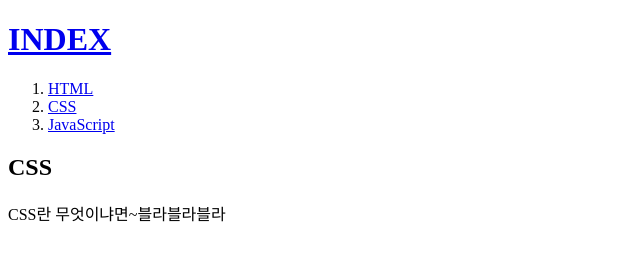
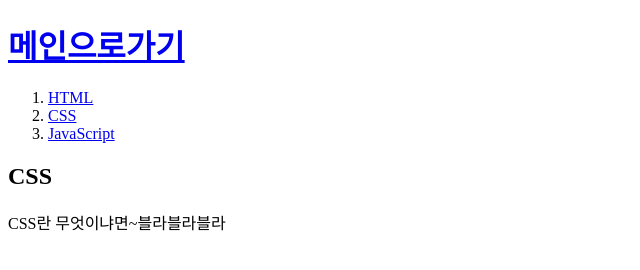
Before and after one commit to dannyyshin/study_html, a plain HTML site: page 2.html in a window 1280 px wide. Shown: the whole page, without its empty margins (0-640 px from the left). Drawn offline with Linux system fonts and the light colour scheme.

Commit message:
Update 2.html

```diff
--- a/2.html
+++ b/2.html
@@ -5,7 +5,7 @@
     <title>CSS</title>
   </head>
   <body>
-    <h1><a href="index.html">INDEX</a></h1>
+    <h1><a href="index.html">메인으로가기</a></h1>
     <ol>
       <li><a href="1.html">HTML</a></li>
       <li><a href="2.html">CSS</a></li>
```
